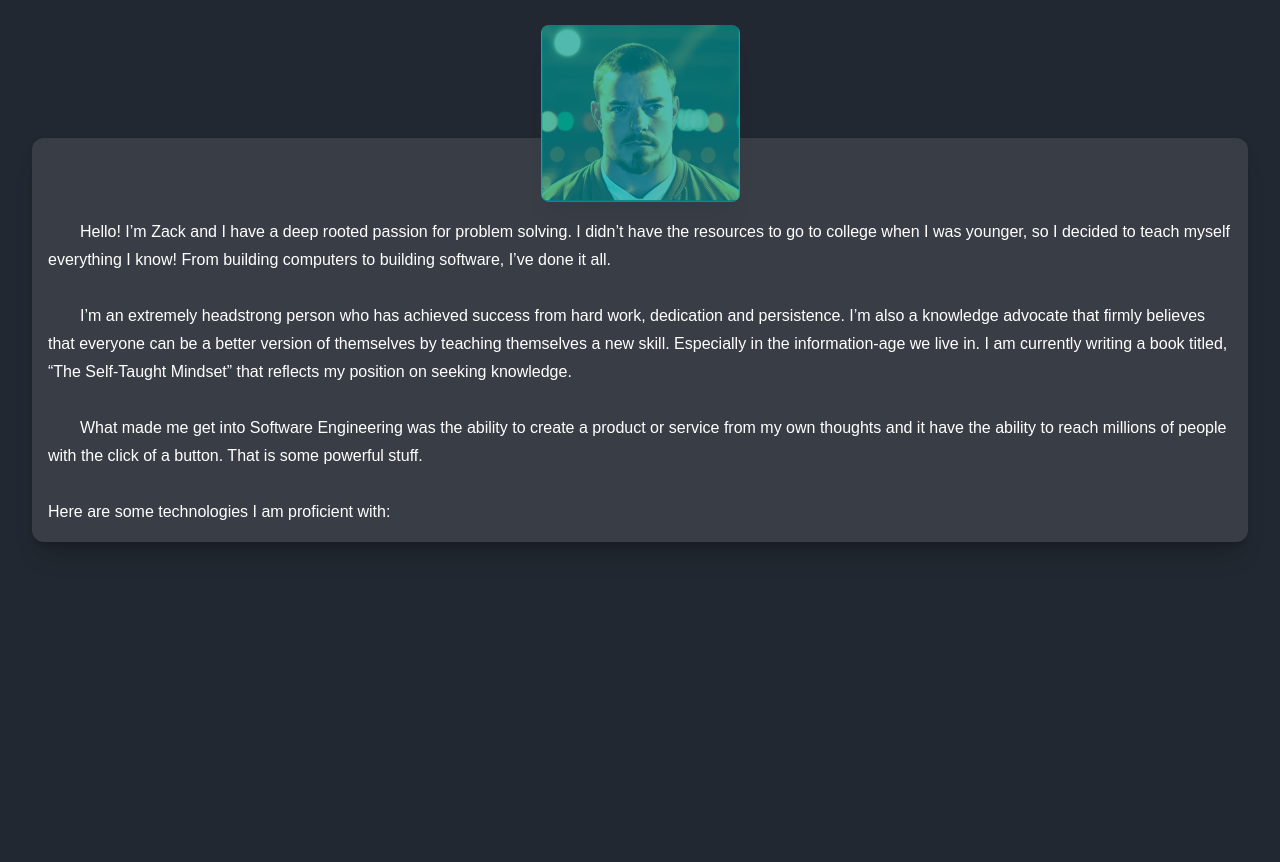
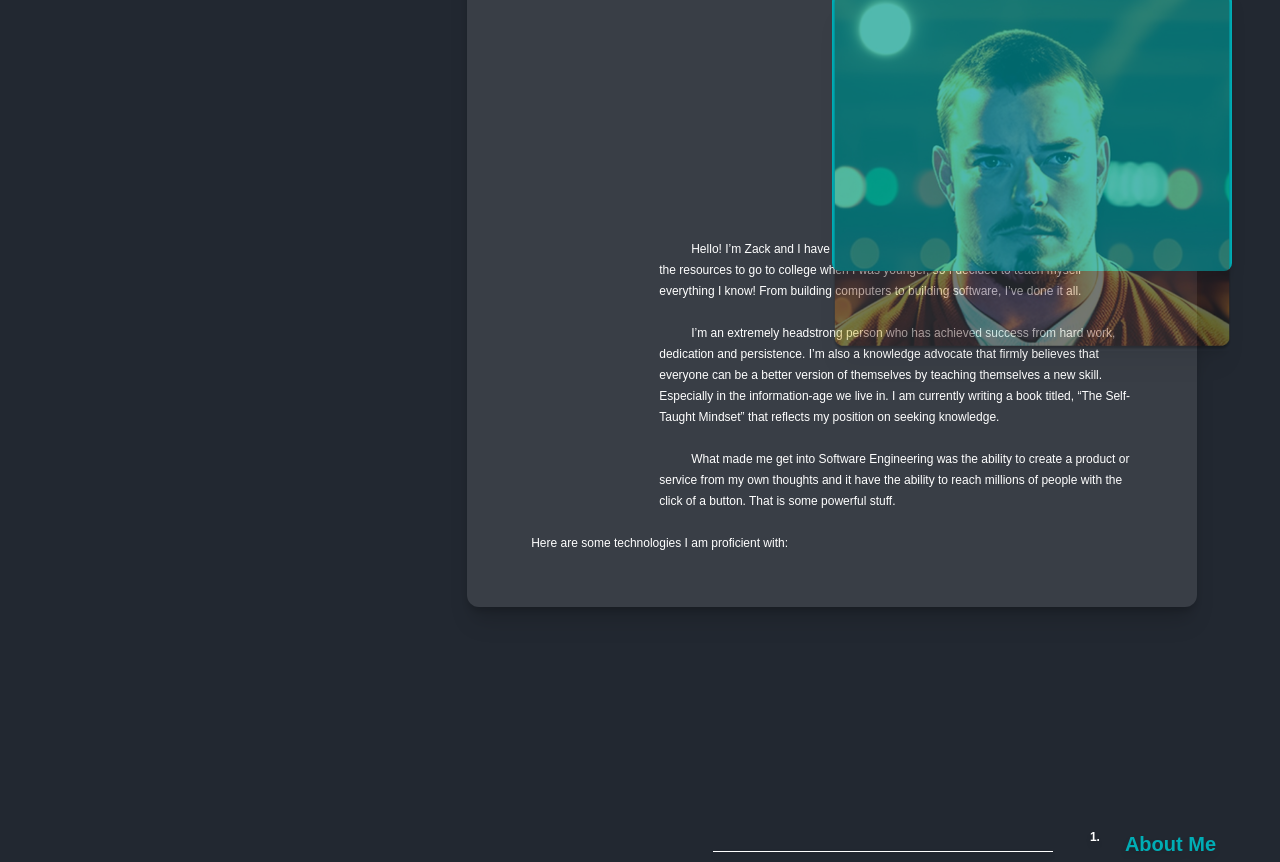
Before and after one commit to zackzellto/dev_portfolio_v3, a React (Vite) app: page / in a window 1280 px wide. Shown: the part 880-1742 px from the top of the page. Before the commit the page ends 1518 px from the top, so only its background shows below. Built offline with nearby package versions, Linux system fonts and the light colour scheme.

Commit message:
trying about me movement in container

```diff
--- a/src/App.tsx
+++ b/src/App.tsx
@@ -4,6 +4,7 @@ import GreetingHeader from "./components/greeting/GreetingHeader";
 import Navbar from "./components/navbar/Navbar";
 import MinimalistCodeBlock from "./components/minimalist-code-block/MinimalistCodeBlock";
 import AboutMe from "./components/about-me/AboutMe";
+import Experience from "./components/experience/Experience";
 
 function App() {
   return (
@@ -16,6 +17,8 @@ function App() {
         </div>
         <br />
         <AboutMe />
+        <br />
+        <Experience />
       </div>
     </>
   );
--- a/src/components/about-me/AboutMe.tsx
+++ b/src/components/about-me/AboutMe.tsx
@@ -16,15 +16,15 @@ const AboutMe = (props: Props) => {
         </div>
       </div>
       <br />
-      <div className=" relative z-30 mx-auto h-[177px] w-[199px] rounded-lg bg-[#00ADB5]">
-        <img
-          className=" mt-16 w-[200px] opacity-40 shadow-xl hover:opacity-100"
-          src={ZackPic}
-          alt="Zack Picture"
-        />
-      </div>{" "}
-      <div className="relative bottom-16 -z-10 m-auto w-[100%] rounded-xl bg-[#393E46] p-4 text-white shadow-xl drop-shadow-lg">
-        <div className="mt-16 indent-8">
+      <div className="relative bottom-16 -z-10 m-auto w-[100%] rounded-xl bg-[#393E46] p-4 text-white shadow-xl drop-shadow-lg md:p-8 lg:-right-48 lg:w-[60%] lg:px-32 lg:text-[12px]">
+        <div className=" relative z-30 mx-auto h-[177px] w-[199px] rounded-lg bg-[#00ADB5] sm:h-[220px] sm:w-[250px] md:left-[200px] md:top-48 md:mb-8 md:h-[278px] md:w-[310px] lg:top-16  lg:w-[400px]">
+          <img
+            className=" mx-auto  flex opacity-40 shadow-xl hover:opacity-100 md:mt-0"
+            src={ZackPic}
+            alt="Zack Picture"
+          />
+        </div>{" "}
+        <div className="indent-8 md:w-[50%] lg:relative lg:left-16 lg:w-[100%]">
           {" "}
           Hello! I’m Zack and I have a deep rooted passion for problem solving.
           I didn’t have the resources to go to college when I was younger, so I
@@ -32,7 +32,7 @@ const AboutMe = (props: Props) => {
           building software, I’ve done it all.
         </div>
         <br />
-        <div className=" indent-8">
+        <div className=" indent-8 lg:relative lg:left-16">
           I’m an extremely headstrong person who has achieved success from hard
           work, dedication and persistence. I’m also a knowledge advocate that
           firmly believes that everyone can be a better version of themselves by
@@ -41,14 +41,17 @@ const AboutMe = (props: Props) => {
           Mindset” that reflects my position on seeking knowledge.
         </div>
         <br />
-        <div className=" indent-8">
+        <div className=" indent-8 lg:relative lg:left-16">
           What made me get into Software Engineering was the ability to create a
           product or service from my own thoughts and it have the ability to
           reach millions of people with the click of a button. That is some
           powerful stuff.
         </div>
         <br />
-        <div>Here are some technologies I am proficient with:</div>
+        <div className="lg:relative lg:-left-16">
+          <div>Here are some technologies I am proficient with:</div>{" "}
+        </div>
+        <br />
       </div>
     </div>
   );
--- /dev/null
+++ b/src/components/experience/Experience.tsx
@@ -0,0 +1,21 @@
+import React from "react";
+
+type Props = {};
+
+const Experience = (props: Props) => {
+  return (
+    <div>
+      <div className="lg: text-center text-[18px] font-bold text-[#00ADB5] drop-shadow-md md:text-center lg:relative lg:text-[20px] ">
+        <div className="relative top-8  lg:text-end">
+          <div className="relative right-14 top-6 text-[12px] text-white lg:left-[87%] lg:top-24 lg:max-w-0">
+            1.
+          </div>
+          <div className=" lg:relative lg:right-8 lg:top-[75px]">About Me</div>
+          <div className="relative mx-auto h-[1px] w-[340px] bg-[#FFFFFF] drop-shadow-md lg:left-[20%] lg:top-16"></div>
+        </div>
+      </div>
+    </div>
+  );
+};
+
+export default Experience;
```
